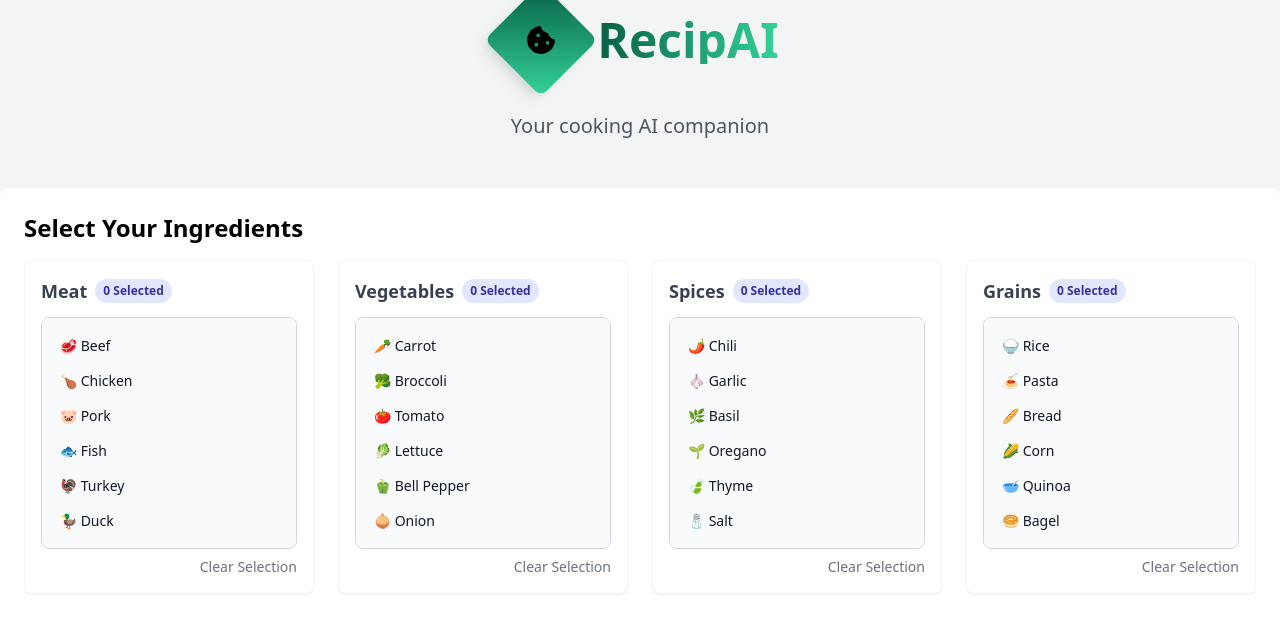
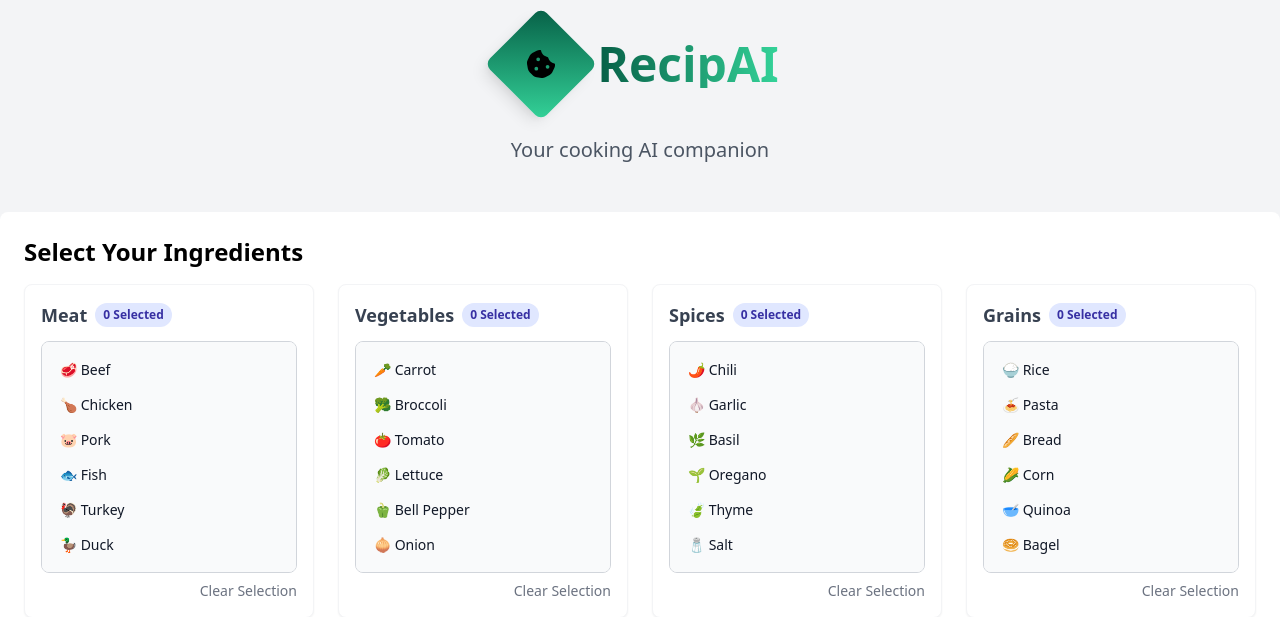
Before and after one commit to velrov1/recipe-ai, a Flask app: page / in a window 1280 px wide. Shown: the top 617 px of the page. Run offline with Flask 3, Linux system fonts and the light colour scheme.

Commit message:
Changed the top margin, because the logo was under the tab

```diff
--- a/templates/index.html
+++ b/templates/index.html
@@ -11,7 +11,7 @@
 </head>
 <body class="bg-gray-100">
 
-    <header class="text-center mb-12">
+    <header class="text-center mb-12 mt-6"> <!-- Increased top margin -->
         <div class="flex items-center justify-center mb-8"> <!-- Increased bottom margin -->
             <div class="relative w-20 h-20 mr-4"> <!-- Increased size of the cookie icon -->
                 <div class="absolute inset-0 bg-gradient-to-br from-green-800 to-green-400 rounded-lg transform rotate-45 shadow-lg"></div>
```
